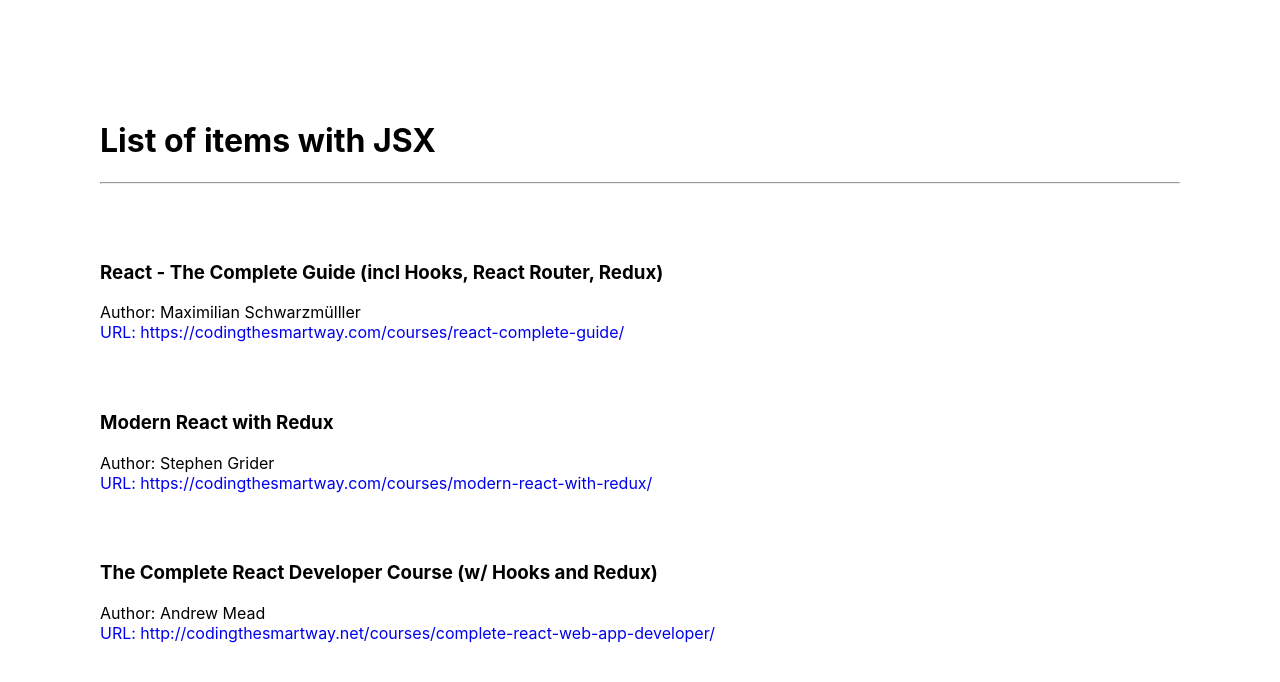
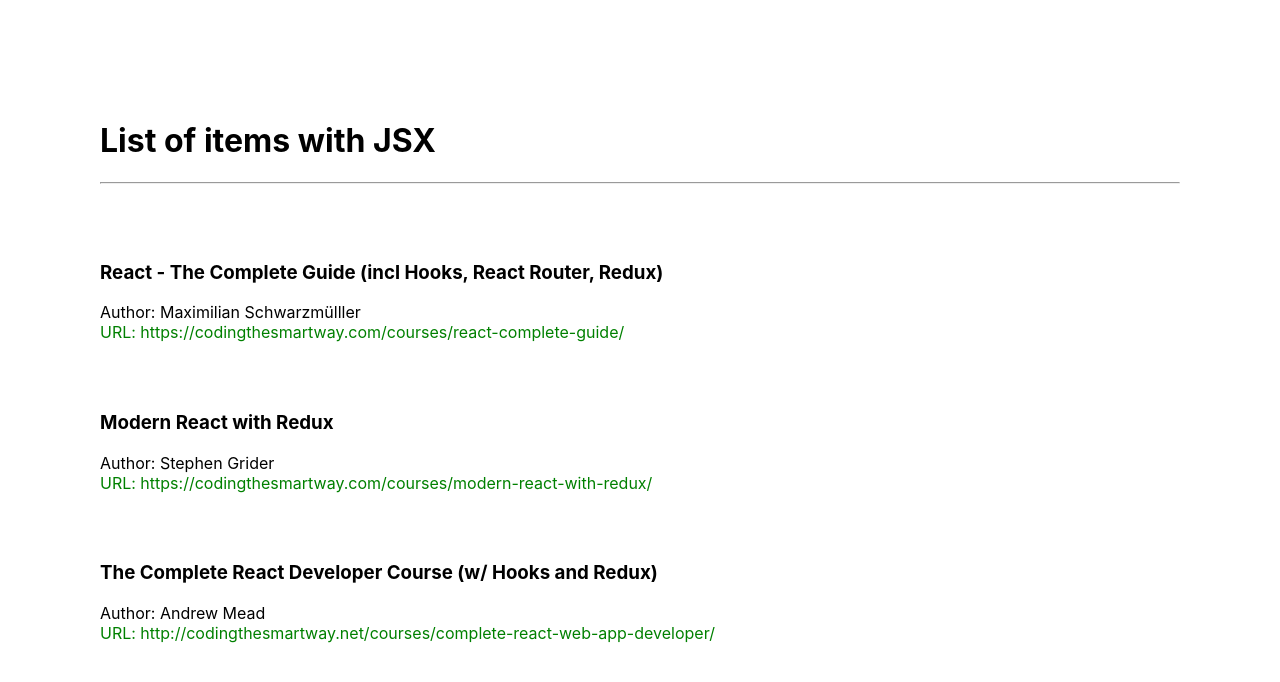
Before and after one commit to LUXIANZE/MERN-stack-CRUD, a React (Create React App) app: page / in a window 1280 px wide. Shown: the top 682 px of the page. Built offline with nearby package versions, Linux system fonts and the light colour scheme.

Commit message:
Created React Component with Arrow Function

```diff
--- a/src/App.js
+++ b/src/App.js
@@ -47,7 +47,8 @@
 }
 
 const urlStyle = {
-  textDecoration: "none"
+  textDecoration: 'none',
+  color: 'green'
 }
 
 function greet(greeting, name){
```
Also changed, not shown: src/CourseList.js (+19 -1 lines).
